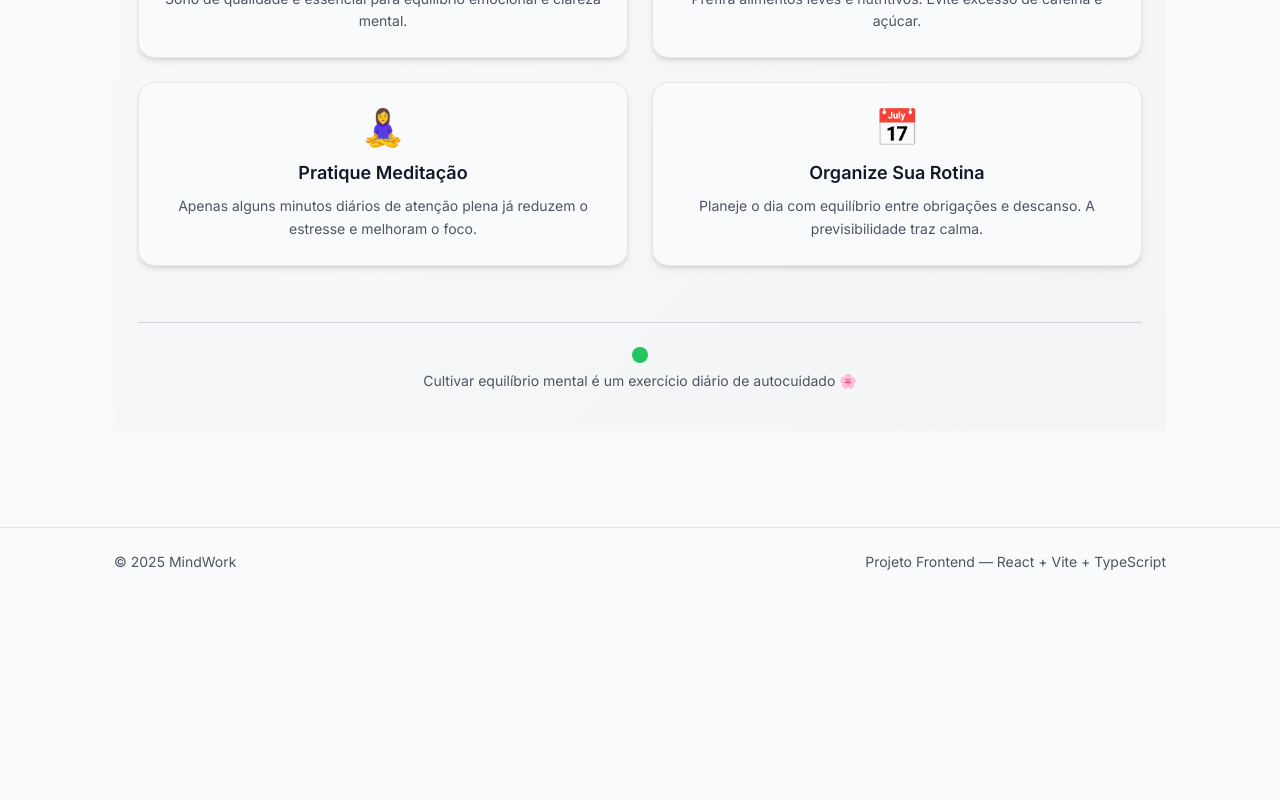
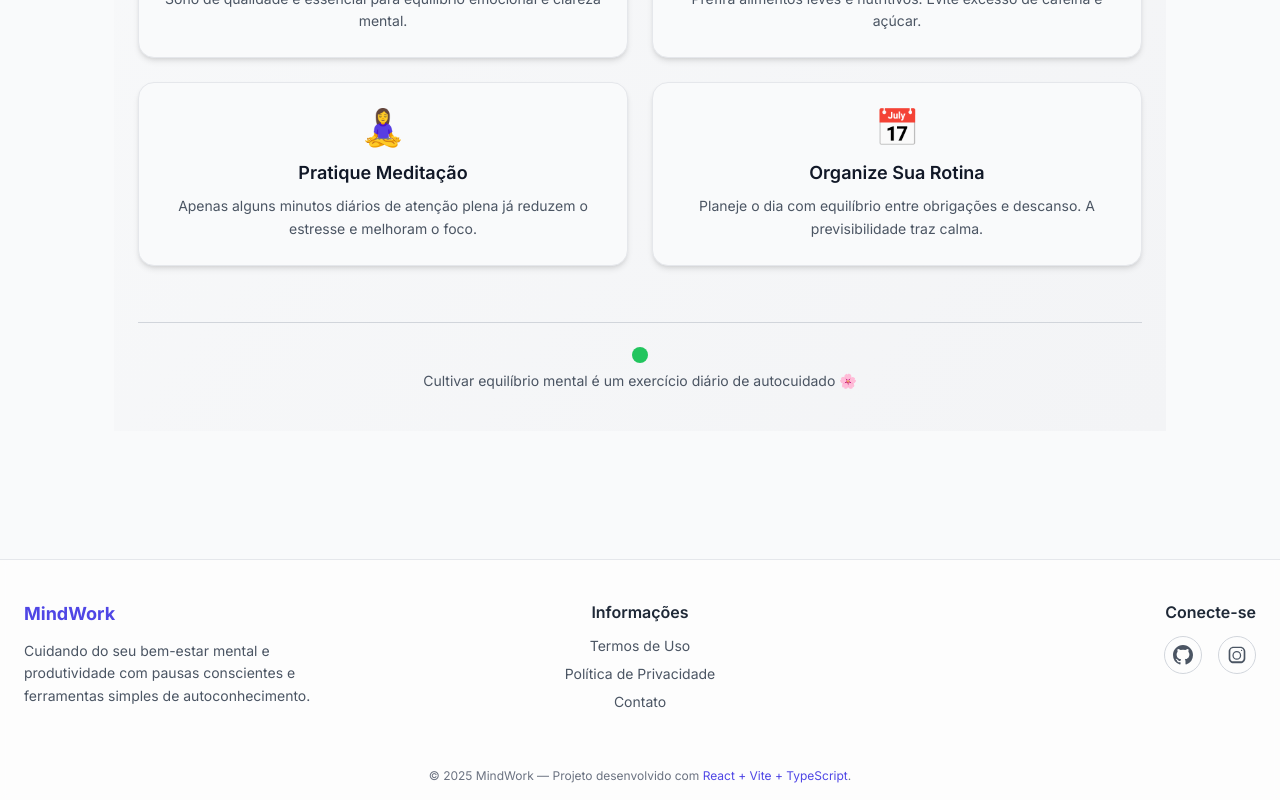
Before and after one commit to 1TDSPG-Projeto-HC/GS---segundo-semestre, a React (Vite) app: page /dicas in a window 1280 px wide. Shown: the part 1016-1816 px from the top of the page. Before the commit the page ends 1612 px from the top, so only its background shows below. Built offline with nearby package versions, Linux system fonts and the light colour scheme; no server answers.

Commit message:
feat(footer): adiciona seção de links e redes sociais com novo layout limpo

```diff
--- a/src/components/Footer.tsx
+++ b/src/components/Footer.tsx
@@ -1,12 +1,105 @@
-import React from 'react'
+import React from "react";
+import { Link } from "react-router-dom";
 
 export default function Footer() {
   return (
-    <footer className='mt-12 border-t border-gray-200 dark:border-gray-800 bg-transparent'>
-      <div className='container-max px-6 py-6 text-sm text-gray-600 dark:text-gray-400 flex justify-between items-center'>
-        <div>© {new Date().getFullYear()} MindWork</div>
-        <div>Projeto Frontend — React + Vite + TypeScript</div>
+    <footer className="mt-20 border-t border-gray-200 dark:border-gray-800 bg-white/60 dark:bg-gray-900/50 backdrop-blur-sm transition-all">
+      <div className="max-w-7xl mx-auto px-6 py-10 grid grid-cols-1 md:grid-cols-3 gap-10 items-start text-sm text-gray-600 dark:text-gray-400">
+
+        <div className="space-y-3">
+          <h2 className="text-lg font-bold text-indigo-600 dark:text-indigo-400">
+            MindWork
+          </h2>
+          <p className="leading-relaxed max-w-xs">
+            Cuidando do seu bem-estar mental e produtividade com pausas
+            conscientes e ferramentas simples de autoconhecimento.
+          </p>
+        </div>
+
+
+        <div className="md:text-center">
+          <h3 className="text-base font-semibold mb-3 text-gray-800 dark:text-gray-200">
+            Informações
+          </h3>
+          <ul className="space-y-2">
+            <li>
+              <Link
+                to="/termos"
+                className="hover:text-indigo-600 dark:hover:text-indigo-400 transition-colors"
+              >
+                Termos de Uso
+              </Link>
+            </li>
+            <li>
+              <Link
+                to="/privacidade"
+                className="hover:text-indigo-600 dark:hover:text-indigo-400 transition-colors"
+              >
+                Política de Privacidade
+              </Link>
+            </li>
+            <li>
+              <Link
+                to="/contato"
+                className="hover:text-indigo-600 dark:hover:text-indigo-400 transition-colors"
+              >
+                Contato
+              </Link>
+            </li>
+          </ul>
+        </div>
+
+
+        <div className="md:text-right">
+          <h3 className="text-base font-semibold mb-3 text-gray-800 dark:text-gray-200">
+            Conecte-se
+          </h3>
+          <div className="flex md:justify-end gap-4 mt-2">
+
+            <a
+              href="https://github.com/seuusuario"
+              target="_blank"
+              rel="noopener noreferrer"
+              className="p-2 rounded-full border border-gray-300 dark:border-gray-700 hover:bg-gray-900 hover:text-white dark:hover:bg-gray-700 transition-all"
+            >
+              <svg
+                xmlns="http://www.w3.org/2000/svg"
+                fill="currentColor"
+                viewBox="0 0 24 24"
+                className="w-5 h-5"
+              >
+                <path d="M12 0C5.37 0 0 5.37 0 12a12 12 0 008.21 11.43c.6.11.82-.26.82-.58v-2.17c-3.34.73-4.04-1.61-4.04-1.61-.55-1.39-1.33-1.76-1.33-1.76-1.09-.75.08-.74.08-.74 1.2.09 1.83 1.24 1.83 1.24 1.07 1.83 2.8 1.3 3.48.99.11-.78.42-1.3.76-1.6-2.67-.3-5.47-1.34-5.47-5.96 0-1.32.47-2.39 1.24-3.24-.12-.3-.54-1.53.12-3.18 0 0 1.01-.32 3.3 1.23a11.3 11.3 0 016 0c2.29-1.55 3.3-1.23 3.3-1.23.66 1.65.24 2.88.12 3.18.77.85 1.24 1.92 1.24 3.24 0 4.64-2.81 5.66-5.49 5.95.43.37.81 1.1.81 2.22v3.29c0 .32.22.69.82.58A12.02 12.02 0 0024 12c0-6.63-5.37-12-12-12z" />
+              </svg>
+            </a>
+
+
+            <a
+              href="https://instagram.com/seuusuario"
+              target="_blank"
+              rel="noopener noreferrer"
+              className="p-2 rounded-full border border-gray-300 dark:border-gray-700 hover:bg-gradient-to-tr hover:from-pink-500 hover:to-yellow-400 hover:text-white transition-all"
+            >
+              <svg
+                xmlns="http://www.w3.org/2000/svg"
+                fill="currentColor"
+                viewBox="0 0 24 24"
+                className="w-5 h-5"
+              >
+                <path d="M7.75 2C4.68 2 2 4.68 2 7.75v8.5C2 19.32 4.68 22 7.75 22h8.5C19.32 22 22 19.32 22 16.25v-8.5C22 4.68 19.32 2 16.25 2h-8.5zm0 1.5h8.5c2.14 0 3.75 1.61 3.75 3.75v8.5c0 2.14-1.61 3.75-3.75 3.75h-8.5A3.76 3.76 0 014 15.75v-8.5A3.76 3.76 0 017.75 3.5zm9.75 2.25a.75.75 0 100 1.5.75.75 0 000-1.5zm-5.75 1.5a5.25 5.25 0 100 10.5 5.25 5.25 0 000-10.5zm0 1.5a3.75 3.75 0 110 7.5 3.75 3.75 0 010-7.5z" />
+              </svg>
+            </a>
+          </div>
+        </div>
+      </div>
+
+
+      <div className="py-4 text-center text-xs text-gray-500 dark:text-gray-500">
+        © {new Date().getFullYear()} MindWork — Projeto desenvolvido com{" "}
+        <span className="text-indigo-600 dark:text-indigo-400 font-medium">
+          React + Vite + TypeScript
+        </span>
+        .
       </div>
     </footer>
-  )
+  );
 }
```
